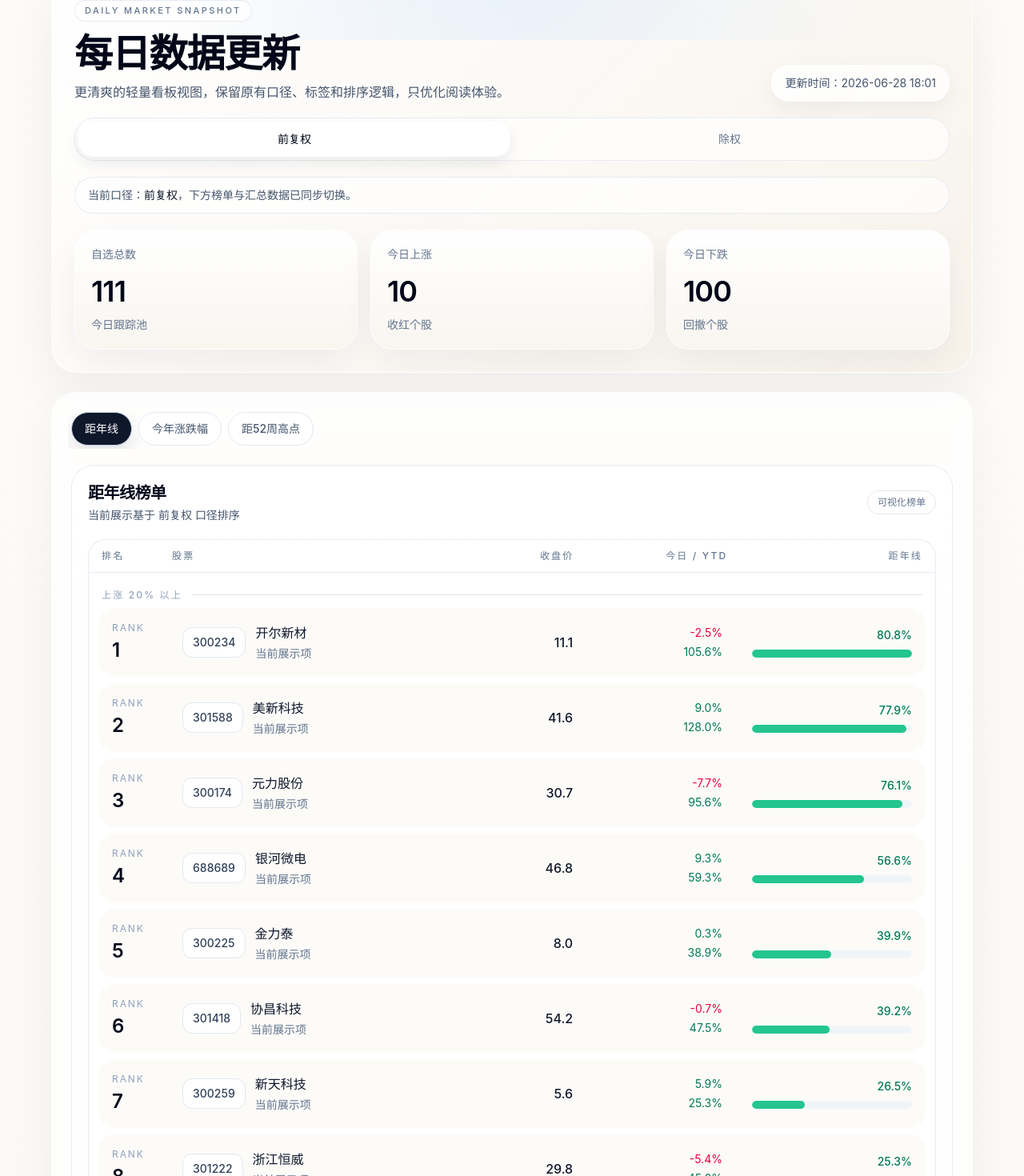
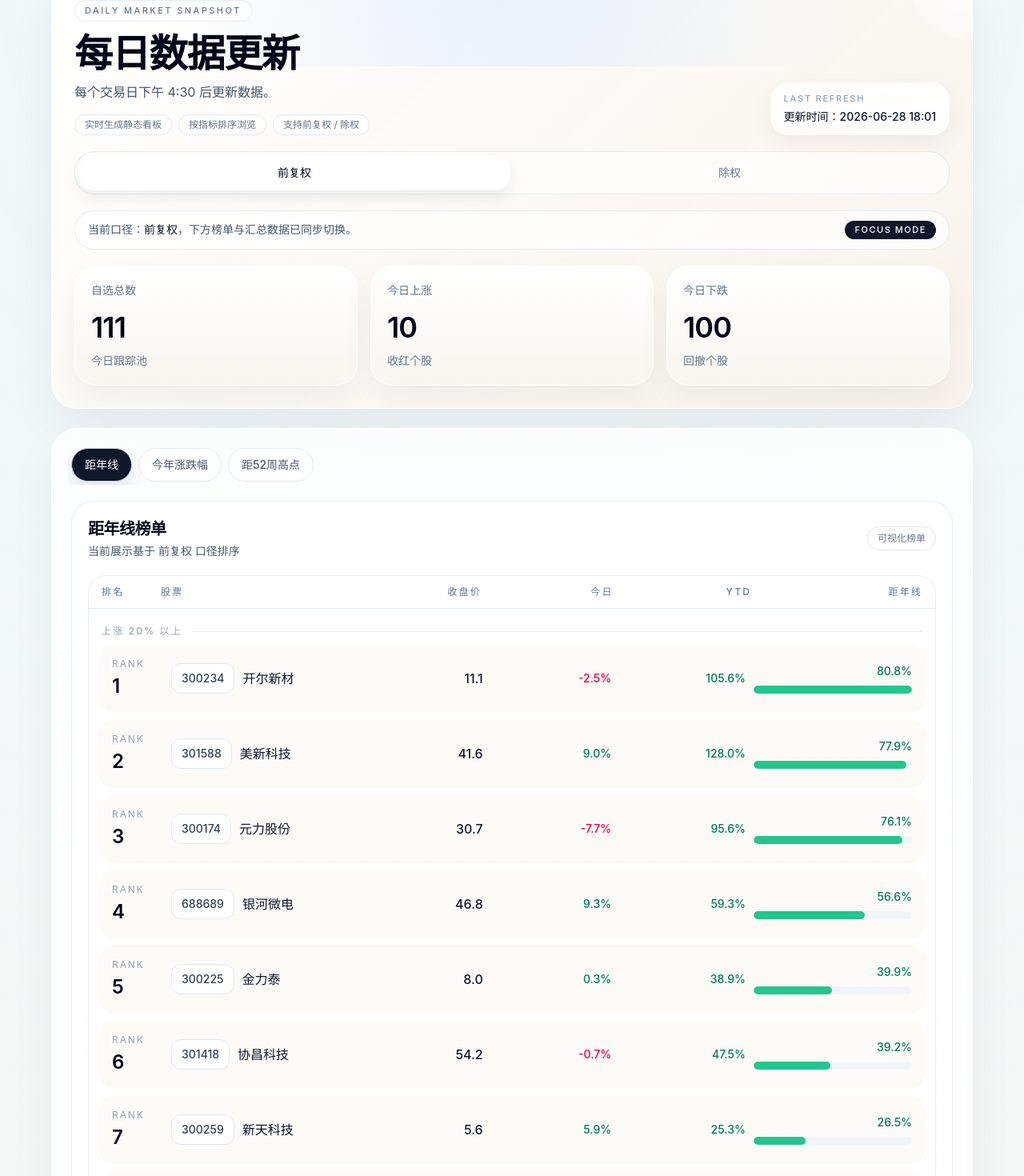
Before and after one commit to icefly1991/feng-team-stock-dashboard, a React (Vite) app: page / in a window 1280 px wide. Shown: the part 62-1532 px from the top of the page at 80% size. Built offline with nearby package versions, Linux system fonts and the light colour scheme.

Commit message:
Fix serveral ui issues

```diff
--- a/src/App.tsx
+++ b/src/App.tsx
@@ -66,23 +66,36 @@ function App() {
   const rows = useMemo(() => (current ? [...current.rows].sort((a, b) => b[tab] - a[tab]) : []), [current, tab])
   const maxMetric = useMemo(() => Math.max(...rows.map((row) => Math.abs(row[tab])), 1), [rows, tab])
   const groupedRows = useMemo(() => bands.map((band) => ({ ...band, rows: rows.filter((row) => band.test(row[tab])) })), [rows, tab])
+  const displayGroups = useMemo(
+    () => (tab === 'distance_52w_high_pct' ? [{ label: null, rows }] : groupedRows),
+    [groupedRows, rows, tab],
+  )
 
   if (error || (data && !current)) return <StateView text="无法加载 /data/dashboard.json" error />
   if (!data || !current) return <StateView text="加载中..." />
 
   return (
-    <main className="min-h-screen bg-[linear-gradient(180deg,#fcfbf8_0%,#f5f1ea_100%)] px-4 py-6 text-slate-900 sm:px-6 sm:py-8">
+    <main className="min-h-screen bg-[radial-gradient(circle_at_top,rgba(186,230,253,0.2),transparent_30%),linear-gradient(180deg,#fcfbf8_0%,#f5f1ea_58%,#f1ece5_100%)] px-4 py-6 text-slate-900 sm:px-6 sm:py-8">
       <div className="mx-auto max-w-6xl space-y-6">
-        <motion.section initial={{ opacity: 0, y: 14 }} animate={{ opacity: 1, y: 0 }} transition={{ duration: 0.35 }} className="overflow-hidden rounded-[2rem] border border-white/80 bg-[linear-gradient(135deg,rgba(255,255,255,0.96),rgba(247,242,234,0.94))] p-5 shadow-[0_24px_60px_rgba(15,23,42,0.06)] sm:p-7">
+        <motion.section initial={{ opacity: 0, y: 14 }} animate={{ opacity: 1, y: 0 }} transition={{ duration: 0.35 }} className="relative overflow-hidden rounded-[2rem] border border-white/80 bg-[linear-gradient(135deg,rgba(255,255,255,0.97),rgba(247,242,234,0.94))] p-5 shadow-[0_24px_60px_rgba(15,23,42,0.06)] sm:p-7">
           <div className="absolute inset-x-0 top-0 h-28 bg-[radial-gradient(circle_at_top,rgba(191,219,254,0.32),transparent_72%)]" />
+          <div className="absolute right-[-5rem] top-[-5rem] h-40 w-40 rounded-full bg-[radial-gradient(circle,rgba(255,255,255,0.95),rgba(255,255,255,0))]" />
           <div className="relative flex flex-col gap-5">
             <div className="flex flex-col gap-4 lg:flex-row lg:items-end lg:justify-between">
               <div className="max-w-3xl">
                 <div className="inline-flex rounded-full border border-slate-200/80 bg-white/80 px-3 py-1 text-[11px] font-medium tracking-[0.22em] text-slate-500">DAILY MARKET SNAPSHOT</div>
                 <h1 className="mt-4 text-3xl font-semibold tracking-tight text-slate-950 sm:text-4xl lg:text-5xl">每日数据更新</h1>
-                <p className="mt-3 text-sm leading-6 text-slate-600 sm:text-base">更清爽的轻量看板视图，保留原有口径、标签和排序逻辑，只优化阅读体验。</p>
+                <p className="mt-3 max-w-2xl text-sm leading-6 text-slate-600 sm:text-base">每个交易日下午 4:30 后更新数据。</p>
+                <div className="mt-4 flex flex-wrap gap-2 text-xs text-slate-500">
+                  <span className="rounded-full border border-slate-200 bg-white/85 px-3 py-1">实时生成静态看板</span>
+                  <span className="rounded-full border border-slate-200 bg-white/70 px-3 py-1">按指标排序浏览</span>
+                  <span className="rounded-full border border-slate-200 bg-white/70 px-3 py-1">支持前复权 / 除权</span>
+                </div>
               </div>
-              <div className="rounded-[1.4rem] border border-white/80 bg-white/80 px-4 py-3 text-sm text-slate-600 shadow-[0_10px_30px_rgba(15,23,42,0.05)]">更新时间：{data.updated_at}</div>
+              <div className="rounded-[1.4rem] border border-white/80 bg-[linear-gradient(180deg,rgba(255,255,255,0.92),rgba(255,255,255,0.72))] px-4 py-3 text-sm text-slate-600 shadow-[0_10px_30px_rgba(15,23,42,0.05)] backdrop-blur">
+                <div className="text-[11px] font-medium tracking-[0.16em] text-slate-400">LAST REFRESH</div>
+                <div className="mt-1 text-sm font-medium text-slate-900">更新时间：{data.updated_at}</div>
+              </div>
             </div>
 
             <div className="rounded-[1.6rem] border border-slate-200/80 bg-white/70 p-1 shadow-[inset_0_1px_0_rgba(255,255,255,0.85)]">
@@ -100,7 +113,10 @@ function App() {
               </div>
             </div>
 
-            <div className="rounded-[1.6rem] border border-slate-200/80 bg-white/65 px-4 py-3 text-sm text-slate-600">当前口径：<span className="font-medium text-slate-900">{adjustmentText[adjustment]}</span>，下方榜单与汇总数据已同步切换。</div>
+            <div className="flex flex-wrap items-center justify-between gap-3 rounded-[1.6rem] border border-slate-200/80 bg-white/65 px-4 py-3 text-sm text-slate-600">
+              <div>当前口径：<span className="font-medium text-slate-900">{adjustmentText[adjustment]}</span>，下方榜单与汇总数据已同步切换。</div>
+              <div className="rounded-full bg-slate-900 px-3 py-1 text-[11px] font-medium tracking-[0.14em] text-white">FOCUS MODE</div>
+            </div>
 
             <div className="grid gap-4 md:grid-cols-3">
               {cards.map((card, index) => (
@@ -130,55 +146,55 @@ function App() {
             </div>
           </div>
 
-          <div className="mt-5 rounded-[1.75rem] border border-slate-200/80 bg-[linear-gradient(180deg,#ffffff_0%,#faf7f2_100%)] p-4 sm:p-5">
+          <div className="mt-5 rounded-[1.75rem] border border-slate-200/80 bg-[linear-gradient(180deg,#ffffff_0%,#faf7f2_100%)] p-4 shadow-[inset_0_1px_0_rgba(255,255,255,0.8)] sm:p-5">
             <div className="flex flex-col gap-2 sm:flex-row sm:items-center sm:justify-between">
               <div>
                 <h2 className="text-xl font-semibold tracking-tight text-slate-950">{metricText[tab]}榜单</h2>
                 <p className="mt-1 text-sm text-slate-600">当前展示基于 {adjustmentText[adjustment]} 口径排序</p>
               </div>
-              <div className="rounded-full border border-slate-200 bg-white px-3 py-1.5 text-xs font-medium text-slate-500">可视化榜单</div>
+              <div className="rounded-full border border-slate-200 bg-white px-3 py-1.5 text-xs font-medium text-slate-500">{tab === 'distance_52w_high_pct' ? '连续排序视图' : '可视化榜单'}</div>
             </div>
 
             <div className="mt-5 overflow-x-auto rounded-[1.4rem] border border-slate-200/80 bg-white/85">
               <div className="min-w-[860px]">
-                <div className="sticky top-0 z-10 grid grid-cols-[72px_1.5fr_0.85fr_0.85fr_1.1fr] gap-4 border-b border-slate-200 bg-[rgba(255,255,255,0.92)] px-4 py-3 text-xs font-medium tracking-[0.18em] text-slate-500 backdrop-blur">
+                <div className="sticky top-0 z-10 grid grid-cols-[64px_1.25fr_0.82fr_0.82fr_0.86fr_1.08fr] gap-2.5 border-b border-slate-200 bg-[rgba(255,255,255,0.92)] px-4 py-3 text-xs font-medium tracking-[0.18em] text-slate-500 backdrop-blur">
                   <div>排名</div>
                   <div>股票</div>
                   <div className="text-right">收盘价</div>
-                  <div className="text-right">今日 / YTD</div>
+                  <div className="text-right">今日</div>
+                  <div className="text-right">YTD</div>
                   <div className="text-right">{metricText[tab]}</div>
                 </div>
 
                 <div className="space-y-4 px-3 py-4">
-                  {groupedRows.map((group) => (
-                    <div key={group.label} className="space-y-2">
-                      <div className="flex items-center gap-3 px-1 pt-1">
-                        <div className="text-xs font-medium tracking-[0.18em] text-slate-400">{group.label}</div>
-                        <div className="h-px flex-1 bg-slate-200" />
-                      </div>
+                  {displayGroups.map((group, groupIndex) => (
+                    <div key={group.label ?? `all-${groupIndex}`} className="space-y-2">
+                      {group.label ? (
+                        <div className="flex items-center gap-3 px-1 pt-1">
+                          <div className="text-xs font-medium tracking-[0.18em] text-slate-400">{group.label}</div>
+                          <div className="h-px flex-1 bg-slate-200" />
+                        </div>
+                      ) : null}
                       {group.rows.length ? (
                         group.rows.map((row) => {
                           const index = rows.findIndex((item) => item.code === row.code) + 1
                           const metric = row[tab]
                           const width = `${(Math.abs(metric) / maxMetric) * 100}%`
                           return (
-                            <div key={`${adjustment}-${group.label}-${row.code}`} className="grid grid-cols-[72px_1.5fr_0.85fr_0.85fr_1.1fr] gap-4 rounded-[1.3rem] border border-transparent bg-[#fcfbf8] px-4 py-4 transition hover:-translate-y-0.5 hover:border-slate-200 hover:bg-white hover:shadow-[0_14px_30px_rgba(15,23,42,0.05)]">
+                            <div key={`${adjustment}-${group.label ?? 'all'}-${row.code}`} className="grid grid-cols-[64px_1.25fr_0.82fr_0.82fr_0.86fr_1.08fr] gap-2.5 rounded-[1.3rem] border border-transparent bg-[linear-gradient(180deg,#fcfbf8_0%,#fbfaf7_100%)] px-4 py-4 transition hover:-translate-y-0.5 hover:border-slate-200 hover:bg-white hover:shadow-[0_14px_30px_rgba(15,23,42,0.05)]">
                               <div>
                                 <p className="text-xs uppercase tracking-[0.16em] text-slate-400">Rank</p>
                                 <p className="mt-1 text-2xl font-semibold text-slate-950">{index}</p>
                               </div>
-                              <div className="flex items-center gap-3">
-                                <div className="rounded-xl border border-slate-200 bg-white px-3 py-2 text-sm font-medium text-slate-700">{row.code}</div>
+                              <div className="flex items-center gap-2.5">
+                                <div className="rounded-xl border border-slate-200 bg-white px-3 py-2 text-sm font-medium text-slate-700 shadow-[inset_0_1px_0_rgba(255,255,255,0.9)]">{row.code}</div>
                                 <div className="min-w-0">
                                   <p className="truncate font-medium text-slate-900">{row.name}</p>
-                                  <p className="mt-1 text-sm text-slate-500">当前展示项</p>
                                 </div>
                               </div>
                               <div className="self-center text-right text-base font-medium text-slate-900">{row.close.toFixed(1)}</div>
-                              <div className="self-center text-right text-sm">
-                                <p className={row.today_return_pct >= 0 ? 'text-emerald-700' : 'text-rose-600'}>{formatPct(row.today_return_pct)}</p>
-                                <p className={`mt-1 ${row.ytd_return_pct >= 0 ? 'text-emerald-700' : 'text-rose-600'}`}>{formatPct(row.ytd_return_pct)}</p>
-                              </div>
+                              <div className={`self-center text-right text-sm font-medium ${row.today_return_pct >= 0 ? 'text-emerald-700' : 'text-rose-600'}`}>{formatPct(row.today_return_pct)}</div>
+                              <div className={`self-center text-right text-sm font-medium ${row.ytd_return_pct >= 0 ? 'text-emerald-700' : 'text-rose-600'}`}>{formatPct(row.ytd_return_pct)}</div>
                               <div className="self-center">
                                 <div className="flex items-center justify-end gap-3 text-sm">
                                   <span className={`font-medium ${metric >= 0 ? 'text-emerald-700' : 'text-amber-700'}`}>{formatPct(metric)}</span>
```
